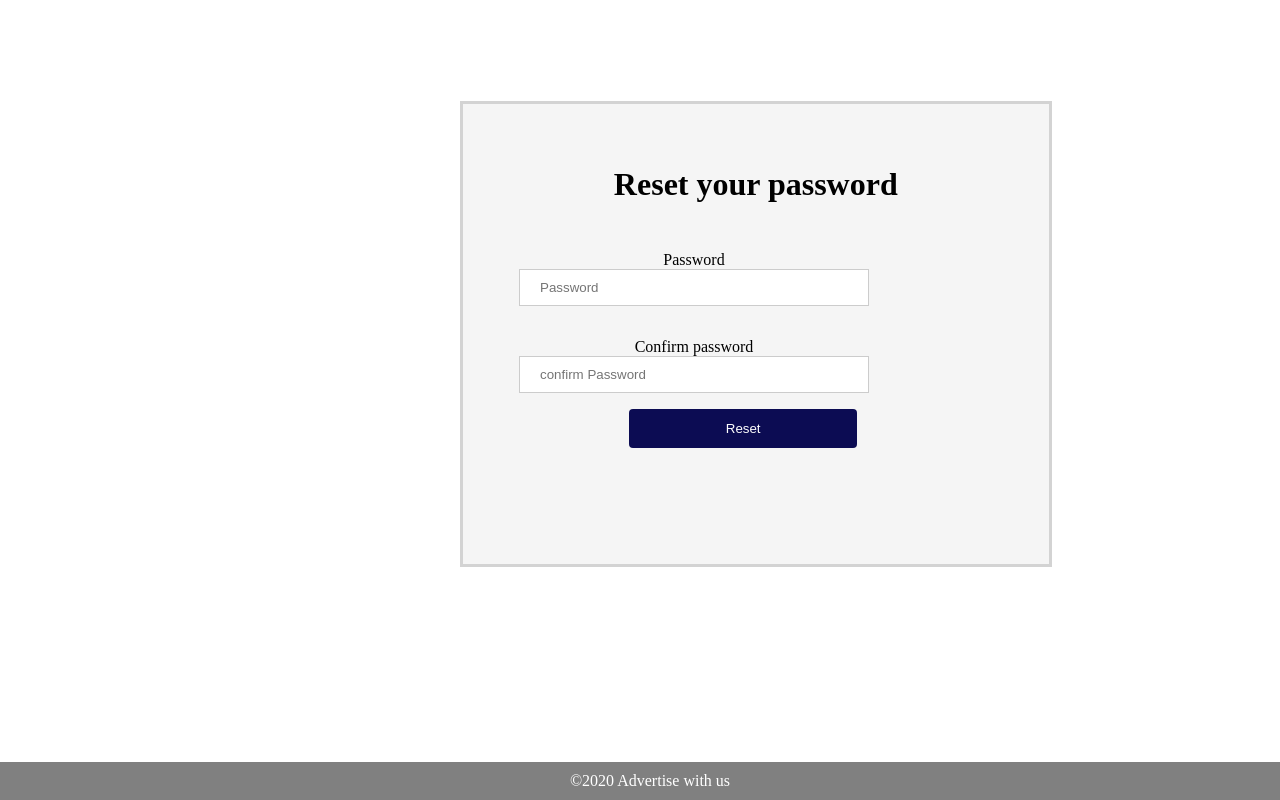
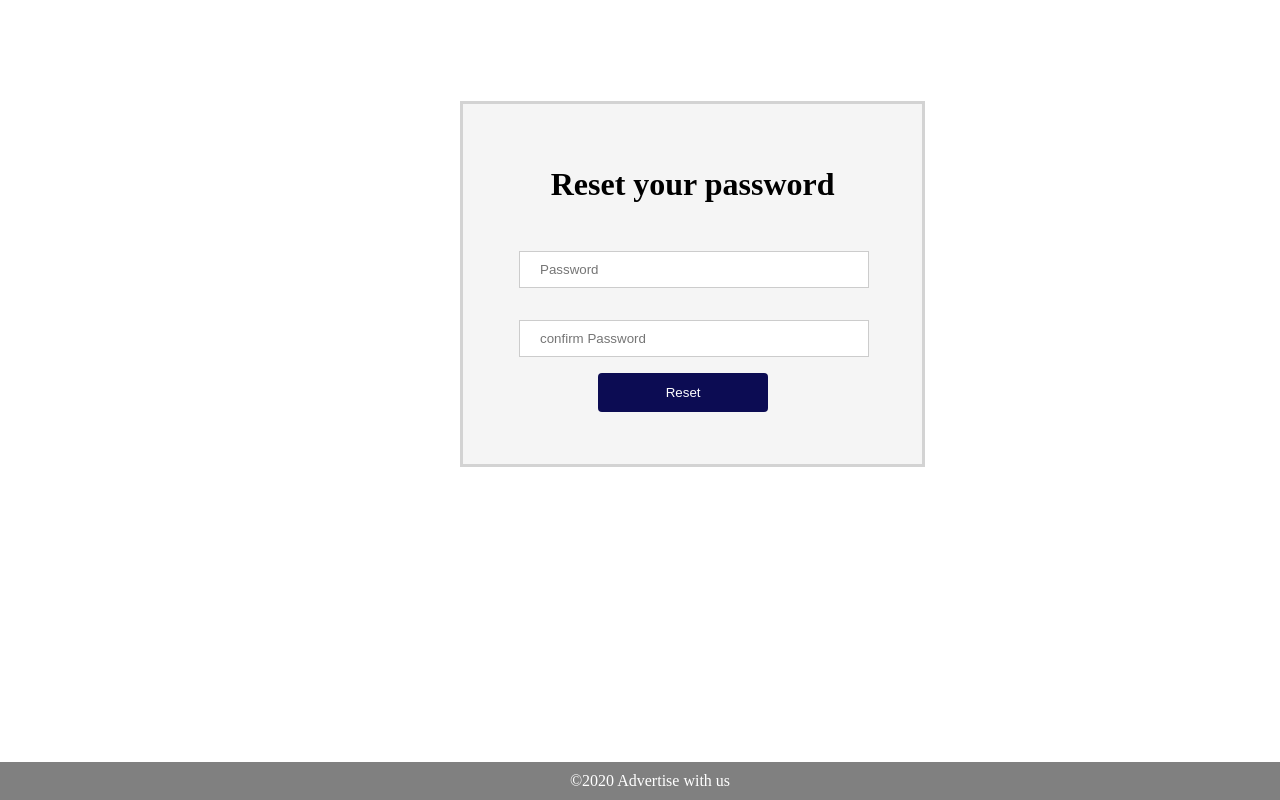
Before and after one commit to SafiB/AnnounceIT, a web app: file ui/password-reset.html in a window 1280 px wide. Run offline with its HTML, style and script files only (its server is not run), Linux system fonts and the light colour scheme.

Commit message:
reset form updates

```diff
--- a/ui/css/style-signup.css
+++ b/ui/css/style-signup.css
@@ -59,8 +59,8 @@
 }
 .reset-form{
   background-color: whitesmoke;
-  width: 40%;
-  height: 400px;
+  width: 30%;
+  height: 300px;
   background-position: center;
   text-align: center;
   position: absolute;
--- a/ui/password-reset.html
+++ b/ui/password-reset.html
@@ -10,18 +10,15 @@
             <h1><p>Reset your password</p></h1>
 
     <div class="register">
-        <div class="labelss">
-        <label for="passwd">Password<label>
-        </div>
+
+
         <div class="fieldss">
         <input type="password" id="passwd" placeholder="Password"/>
         </div>
         </div>
 
         <div class="register">
-        <div class="labelss">
-        <label for="confpasswd">Confirm password</label>
-        </div>
+
         <div class="fieldss">
         <input type="password" id="confpasswd" placeholder="confirm Password"/>
         </div>
```
